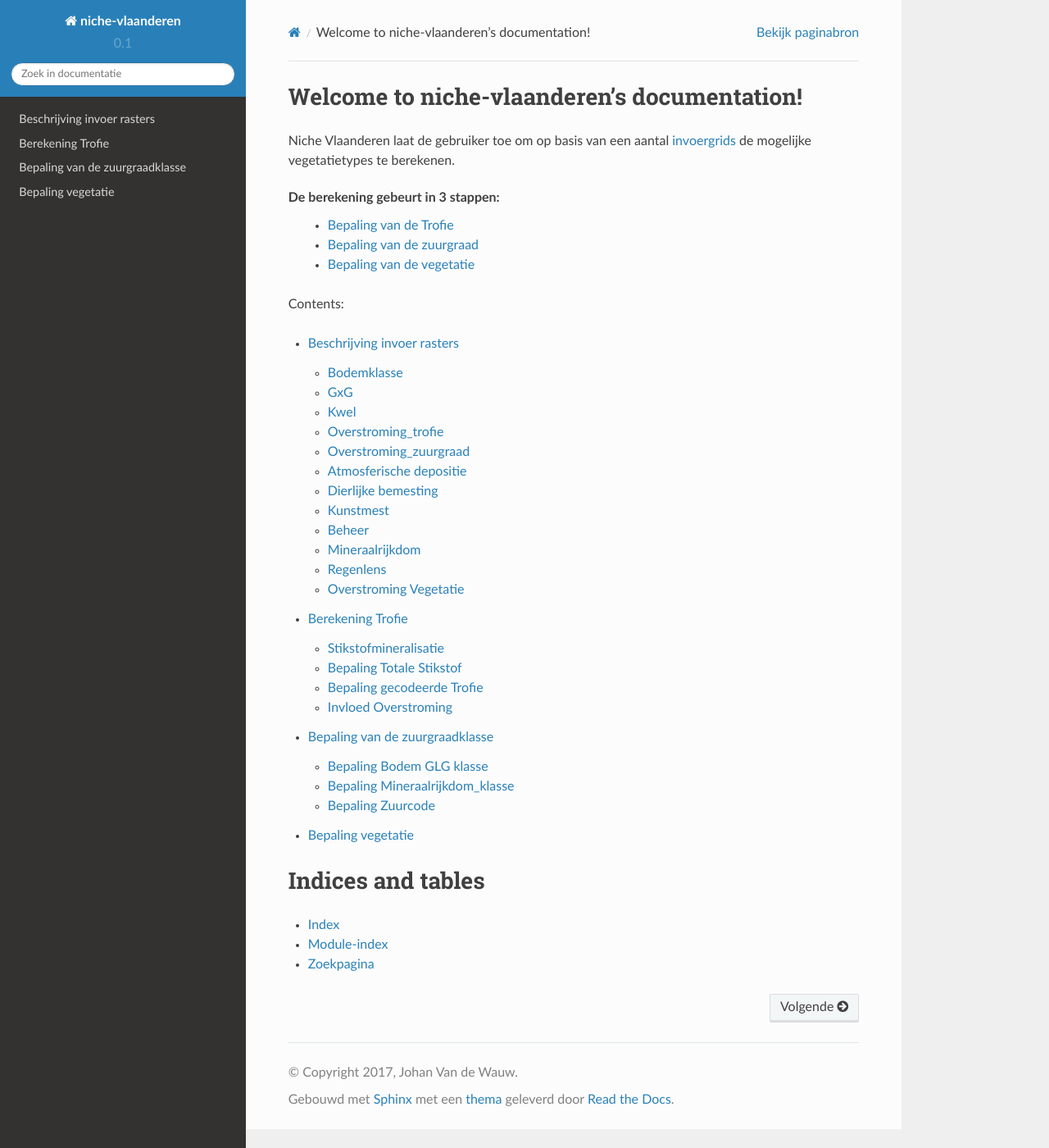
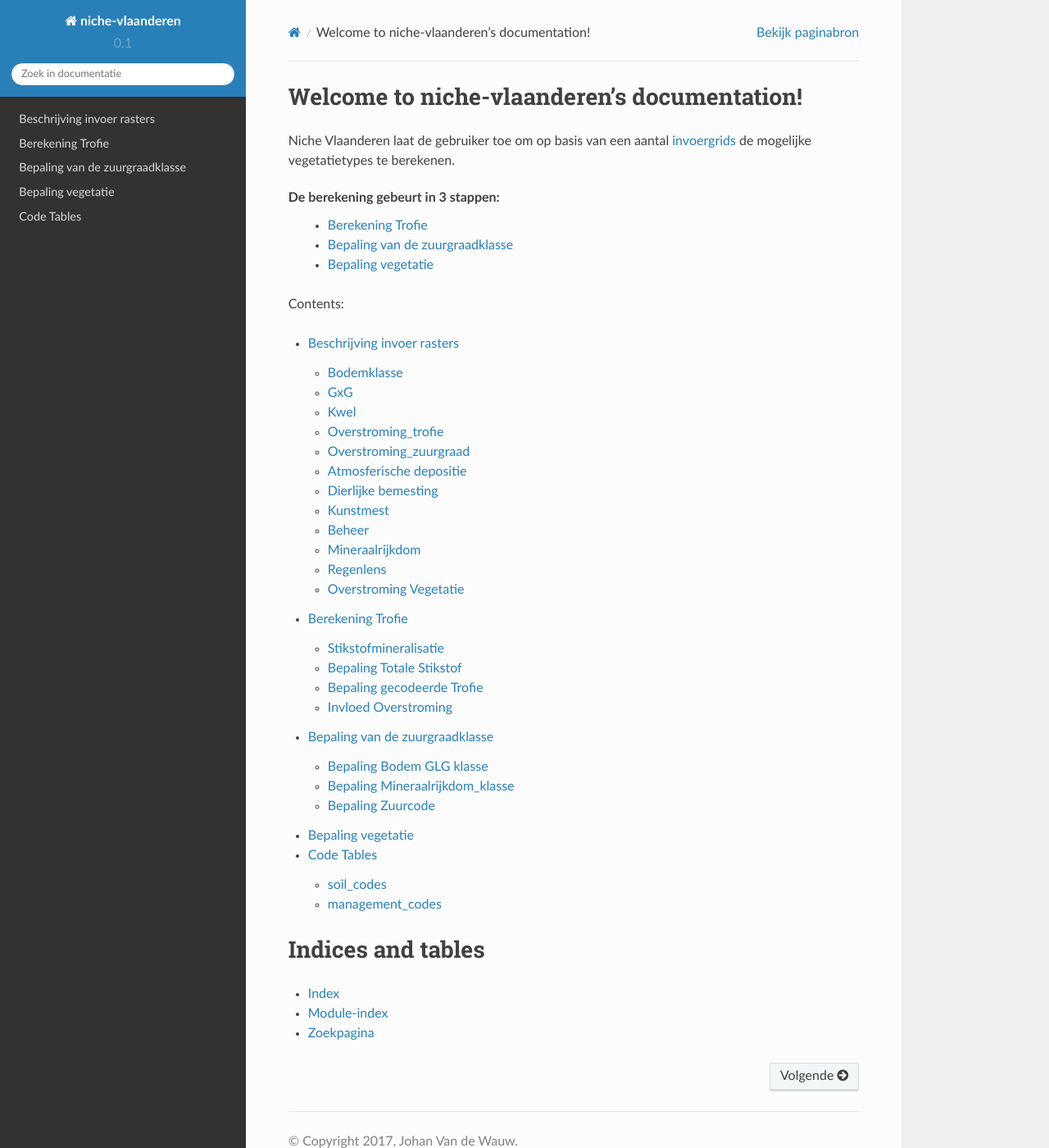
Before and after one commit to inbo/niche_vlaanderen, a Sphinx documentation site: the page built from docs/index.rst, in a window 1280 px wide and 1400 px high. Shown: the whole window at 82% size. Built offline with Sphinx 7.4.7 and the Read the Docs theme 2.0.0, drawn with Linux system fonts in a browser that asks for light colours.

```diff
--- a/docs/index.rst
+++ b/docs/index.rst
@@ -9,9 +9,9 @@ Welcome to niche-vlaanderen's documentation!
 Niche Vlaanderen laat de gebruiker toe om op basis van een aantal `invoergrids <invoer.html>`_ de mogelijke vegetatietypes te berekenen.
 
 De berekening gebeurt in 3 stappen:
- * `Bepaling van de Trofie <trofie.html>`_
- * `Bepaling van de zuurgraad <zuur.html>`_
- * `Bepaling van de vegetatie <vegetatie.html>`_
+ * :ref:`trofie`
+ * :ref:`zuur`
+ * :ref:`vegetatie`
 
 Contents:
 
--- a/docs/invoer.rst
+++ b/docs/invoer.rst
@@ -16,7 +16,7 @@ Bodemklasse
 
 Bodemkaart met toegekende NICHE-bodemcodes op basis van een vertaalsleutel of een bodemraster gebaseerd op veldgegevens.
 
- * Mogelijke waarden worden gegeven in de tabel `BodemCodes <https://github.com/INBO/niche-vlaanderen/blob/master/SystemTables/BodemCodes.csv>`_, kolom bodemcijfercode.
+ * Mogelijke waarden: :ref:`soil_codes`, kolom soil_code
 
 GxG
 ===
@@ -154,7 +154,7 @@ Bij de bepaling van trofie wordt enkel rekening gehouden met het hoog frequent b
 Bij maaibeheer wordt de trofie één klasse verlaagd.
 Bij bepaling van het potentieel vegetatietype spelen alle beheersklassen een belangrijke rol.
 
- * Mogelijke waarden: `Beheer.csv <https://github.com/INBO/niche-vlaanderen/blob/master/SystemTables/Beheer.csv>`_, kolom bodemcijfercode.
+ * Mogelijke waarden: :ref:`management`, kolom management.
 
 .. _mineraalrijkdom:
 
--- a/docs/trofie.rst
+++ b/docs/trofie.rst
@@ -72,6 +74,8 @@ De totale Stikstof (N_tot) wordt bepaald als de som van volgende stikstofbronnen
                   &= (75 + 20 + 350 + 0) \\
                   &= 445
 
+.. trofie_code:
+
 Bepaling gecodeerde Trofie
 ==========================
 
--- a/docs/vegetatie.rst
+++ b/docs/vegetatie.rst
@@ -1,3 +1,5 @@
+.. _vegetatie:
+
 ##################
 Bepaling vegetatie
 ##################
--- a/docs/zuur.rst
+++ b/docs/zuur.rst
@@ -20,6 +22,8 @@ Invoergegevens zijn dus:
  * :ref:`overstroming_zuur`
  * :ref:`kwel`
  * :ref:`regenlens`
+
+.. _soil_glg_class:
 
 Bepaling Bodem GLG klasse
 =========================
```
Also changed, not shown: other parts of docs/index.rst (+1 -0 lines), other parts of docs/trofie.rst (+2 -0 lines), other parts of docs/zuur.rst (+2 -0 lines), docs/codetables.rst (added, +18 -0 lines).
